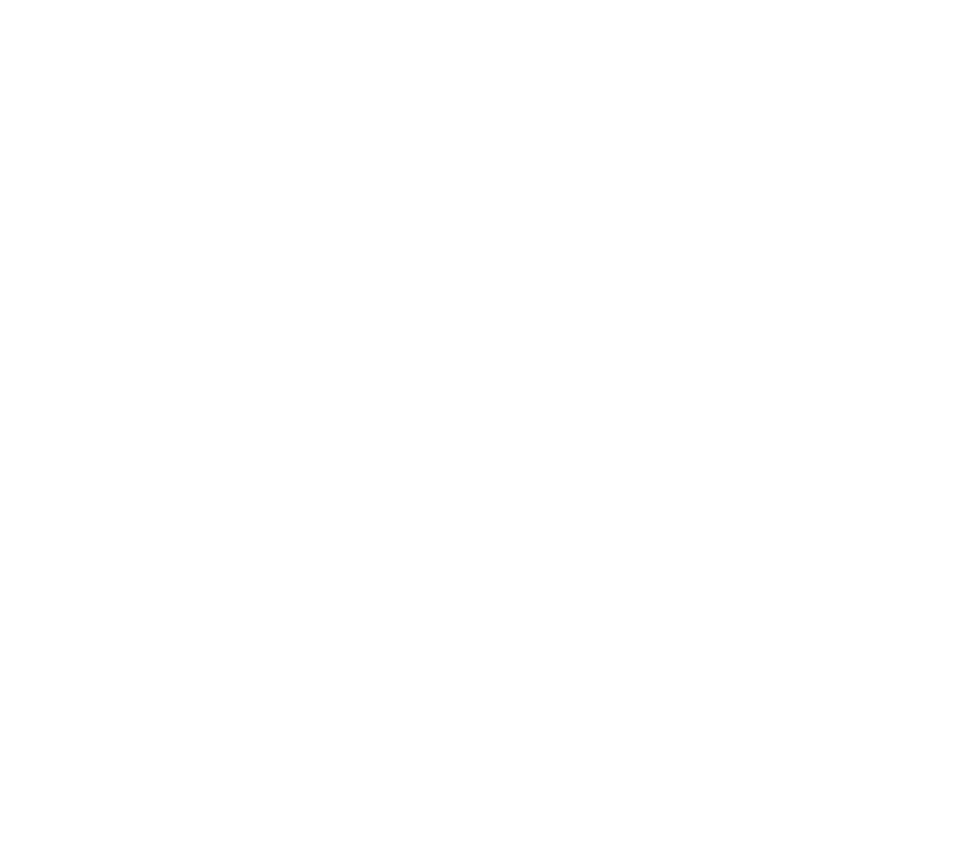
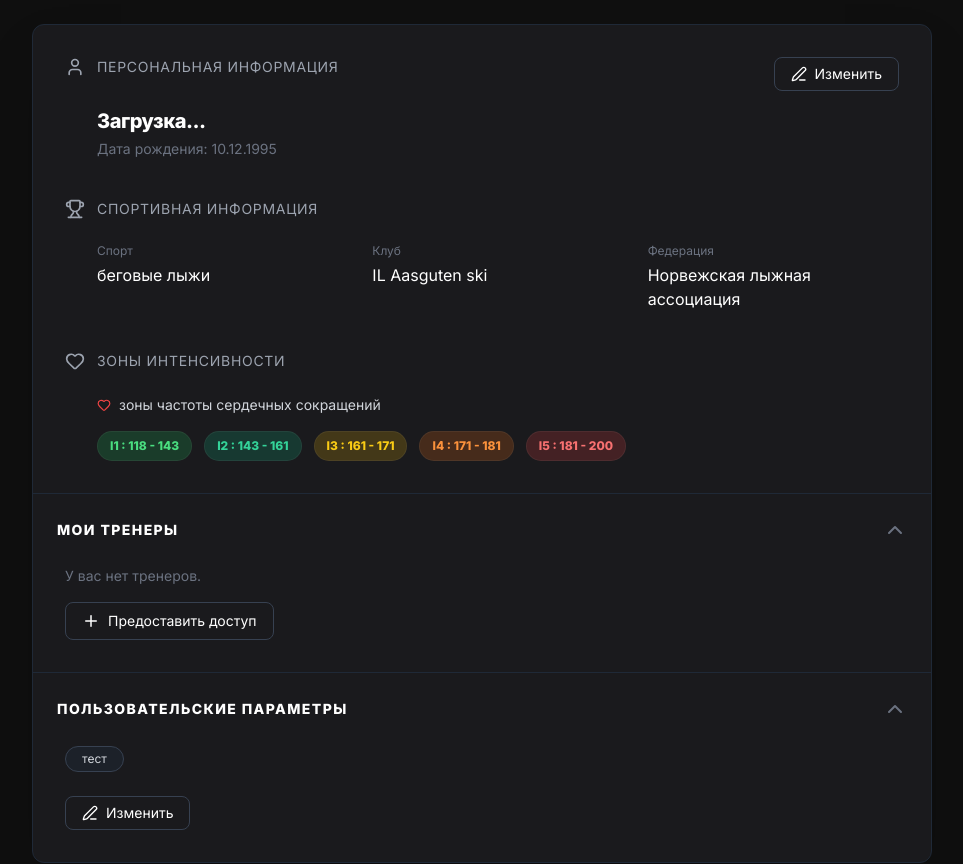
Before and after one commit to mbaliabin/dagbook-test, a React (Vite) app in the folder fasx-frontend/: page /account in a window 1280 px wide. Before the commit this address had no page. Shown: the top 864 px of the page, without its empty margins (158-1121 px from the left). Before the commit the page ends 800 px from the top, so only its background shows below. Built offline with nearby package versions, Linux system fonts and the light colour scheme.

Commit message:
Создание страницы AccoutPage

```diff
--- a/fasx-frontend/src/App.jsx
+++ b/fasx-frontend/src/App.jsx
@@ -7,6 +7,7 @@ import FasxLogin from "@/pages/FasxLogin"
 import FasxRegister from "@/pages/FasxRegister"
 import DailyParametersWrapper from "@/pages/DailyParametersWrapper";
 import StatisticsPage from "@/pages/StatisticsPage";
+import AccountPage from "@/pages/AccountPage";
 
 export default function App() {
   return (
@@ -19,6 +20,7 @@ export default function App() {
       <Route path="/register" element={<FasxRegister />} />
       <Route path="/daily" element={<DailyParametersWrapper />} />
       <Route path="/statistics" element={<StatisticsPage />} />
+      <Route path="/account" element={<AccountPage />} />
     </Routes>
   )
 }
--- /dev/null
+++ b/fasx-frontend/src/pages/AccountPage.tsx
@@ -0,0 +1,169 @@
+import React, { useState, useEffect } from "react";
+import { useNavigate, useLocation } from "react-router-dom";
+import dayjs from "dayjs";
+import "dayjs/locale/ru";
+import {
+  User, Trophy, Heart, Users, Settings,
+  LogOut, Plus, Edit3, ChevronUp
+} from "lucide-react";
+
+// ИМПОРТ ТВОЕГО API
+import { getUserProfile } from "../api/getUserProfile";
+
+export default function AccountPage() {
+  const navigate = useNavigate();
+  const [name, setName] = useState("Загрузка...");
+  const [loading, setLoading] = useState(true);
+
+  // Состояния для раскрывающихся списков (аккордеонов)
+  const [openTrainers, setOpenTrainers] = useState(true);
+  const [openParams, setOpenParams] = useState(true);
+
+  useEffect(() => {
+    const fetchProfile = async () => {
+      try {
+        const data = await getUserProfile();
+        setName(data.name || "Пользователь");
+      } catch (err) {
+        console.error("Ошибка профиля:", err);
+      } finally {
+        setLoading(false);
+      }
+    };
+    fetchProfile();
+  }, []);
+
+  const hrZones = [
+    { id: "I1", range: "118 - 143", color: "bg-green-500/20", textColor: "text-green-400" },
+    { id: "I2", range: "143 - 161", color: "bg-emerald-500/20", textColor: "text-emerald-400" },
+    { id: "I3", range: "161 - 171", color: "bg-yellow-500/20", textColor: "text-yellow-400" },
+    { id: "I4", range: "171 - 181", color: "bg-orange-500/20", textColor: "text-orange-400" },
+    { id: "I5", range: "181 - 200", color: "bg-red-500/20", textColor: "text-red-400" },
+  ];
+
+  if (loading) return <div className="min-h-screen bg-[#0f0f0f] flex items-center justify-center text-white">Загрузка...</div>;
+
+  return (
+    <div className="min-h-screen bg-[#0f0f0f] text-gray-200 p-6 font-sans">
+      <div className="max-w-[900px] mx-auto space-y-4">
+
+        {/* КАРТОЧКА: ОСНОВНОЙ БЛОК */}
+        <div className="bg-[#1a1a1d] rounded-xl border border-gray-800 overflow-hidden shadow-2xl">
+
+          <div className="p-8 space-y-10">
+            {/* 1. ПЕРСОНАЛЬНАЯ ИНФОРМАЦИЯ */}
+            <section>
+              <div className="flex justify-between items-start mb-4">
+                <div className="flex items-center gap-3 text-gray-400">
+                  <User size={20} />
+                  <h2 className="text-sm font-medium uppercase tracking-wider">Персональная информация</h2>
+                </div>
+                <button className="flex items-center gap-2 border border-gray-700 hover:bg-gray-800 px-4 py-1.5 rounded-lg text-sm transition-all text-white">
+                  <Edit3 size={16} /> Изменить
+                </button>
+              </div>
+              <div className="ml-8">
+                <h1 className="text-xl font-bold text-white tracking-tight">{name}</h1>
+                <p className="text-gray-500 text-sm mt-1">Дата рождения: 10.12.1995</p>
+              </div>
+            </section>
+
+            {/* 2. СПОРТИВНАЯ ИНФОРМАЦИЯ */}
+            <section>
+              <div className="flex items-center gap-3 text-gray-400 mb-6">
+                <Trophy size={20} />
+                <h2 className="text-sm font-medium uppercase tracking-wider">Спортивная информация</h2>
+              </div>
+              <div className="ml-8 grid grid-cols-1 md:grid-cols-3 gap-6">
+                <div>
+                  <p className="text-gray-500 text-xs mb-1">Спорт</p>
+                  <p className="text-white font-medium">беговые лыжи</p>
+                </div>
+                <div>
+                  <p className="text-gray-500 text-xs mb-1">Клуб</p>
+                  <p className="text-white font-medium">IL Aasguten ski</p>
+                </div>
+                <div>
+                  <p className="text-gray-500 text-xs mb-1">Федерация</p>
+                  <p className="text-white font-medium">Норвежская лыжная ассоциация</p>
+                </div>
+              </div>
+            </section>
+
+            {/* 3. ЗОНЫ ИНТЕНСИВНОСТИ */}
+            <section className="space-y-6">
+              <div className="flex items-center gap-3 text-gray-400">
+                <Heart size={20} />
+                <h2 className="text-sm font-medium uppercase tracking-wider">Зоны интенсивности</h2>
+              </div>
+              <div className="ml-8 space-y-4">
+                <div className="flex items-center gap-2 text-gray-300 text-sm">
+                   <Heart size={14} className="text-red-500" />
+                   <span>зоны частоты сердечных сокращений</span>
+                </div>
+                <div className="flex flex-wrap gap-3">
+                  {hrZones.map((zone) => (
+                    <div key={zone.id} className={`${zone.color} ${zone.textColor} px-3 py-1.5 rounded-full text-xs font-bold border border-white/5`}>
+                      {zone.id} : {zone.range}
+                    </div>
+                  ))}
+                </div>
+              </div>
+            </section>
+          </div>
+
+          {/* 4. МОИ ТРЕНЕРЫ (Аккордеон) */}
+          <div className="border-t border-gray-800">
+            <button
+              onClick={() => setOpenTrainers(!openTrainers)}
+              className="w-full flex justify-between items-center p-6 hover:bg-white/[0.02] transition-colors"
+            >
+              <h2 className="text-sm font-bold uppercase tracking-widest text-white">Мои тренеры</h2>
+              <ChevronUp className={`text-gray-500 transition-transform ${!openTrainers ? 'rotate-180' : ''}`} />
+            </button>
+            {openTrainers && (
+              <div className="px-8 pb-8 space-y-4">
+                <p className="text-gray-500 text-sm">У вас нет тренеров.</p>
+                <button className="flex items-center gap-2 border border-gray-700 hover:bg-gray-800 px-4 py-2 rounded-lg text-sm text-white transition-all">
+                  <Plus size={18} /> Предоставить доступ
+                </button>
+              </div>
+            )}
+          </div>
+
+          {/* 5. ПОЛЬЗОВАТЕЛЬСКИЕ ПАРАМЕТРЫ (Аккордеон) */}
+          <div className="border-t border-gray-800">
+            <button
+              onClick={() => setOpenParams(!openParams)}
+              className="w-full flex justify-between items-center p-6 hover:bg-white/[0.02] transition-colors"
+            >
+              <h2 className="text-sm font-bold uppercase tracking-widest text-white">Пользовательские параметры</h2>
+              <ChevronUp className={`text-gray-500 transition-transform ${!openParams ? 'rotate-180' : ''}`} />
+            </button>
+            {openParams && (
+              <div className="px-8 pb-8 space-y-6">
+                <div className="inline-block bg-gray-800/50 text-gray-300 px-4 py-1 rounded-full text-xs border border-gray-700">
+                  тест
+                </div>
+                <div>
+                  <button className="flex items-center gap-2 border border-gray-700 hover:bg-gray-800 px-4 py-1.5 rounded-lg text-sm text-white transition-all">
+                    <Edit3 size={16} /> Изменить
+                  </button>
+                </div>
+              </div>
+            )}
+          </div>
+
+        </div>
+
+        {/* КНОПКА ВЫХОДА */}
+        <div className="pt-4">
+          <button className="flex items-center gap-2 border border-gray-700 hover:bg-red-900/20 hover:text-red-500 px-4 py-2 rounded-lg text-sm transition-all text-white">
+            <LogOut size={18} /> Выйти
+          </button>
+        </div>
+
+      </div>
+    </div>
+  );
+}
```
